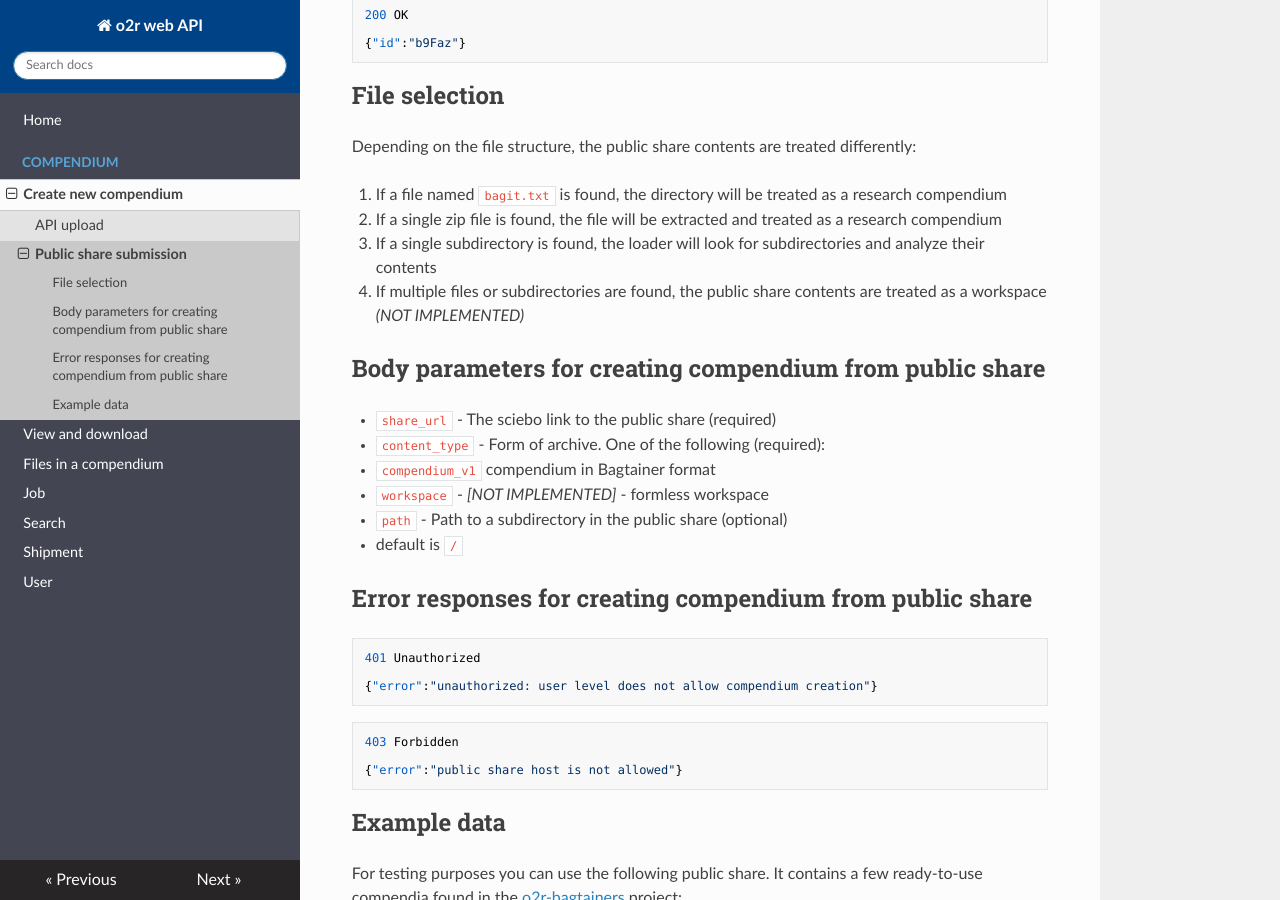
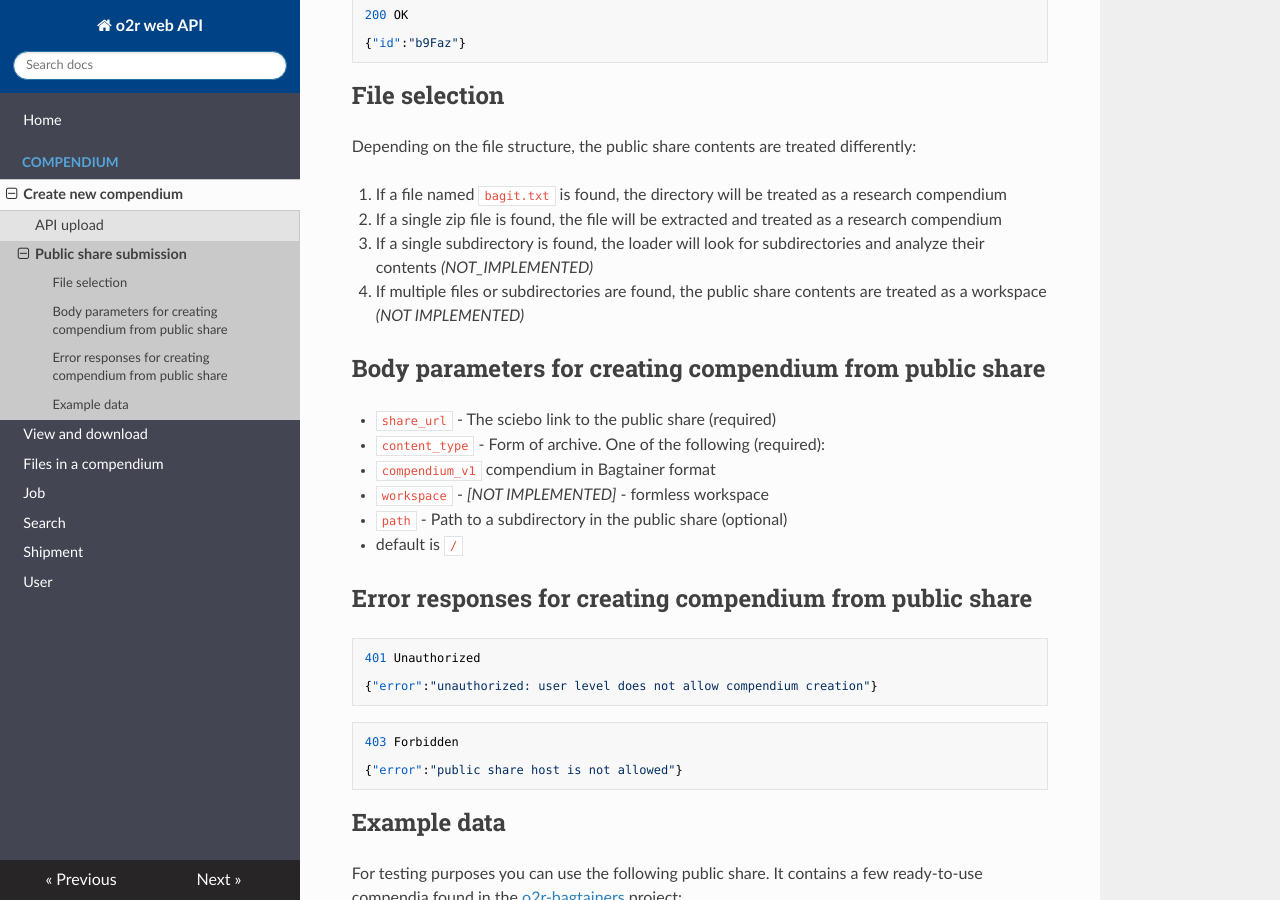
Before and after one commit to o2r-project/api, an MkDocs documentation site: the page built from docs/public-share.md, in a window 1280 px wide and 900 px high, scrolled down 496 px. Built offline with MkDocs 1.6.1, drawn with Linux system fonts in a browser that asks for light colours; nearby versions of some CDN libraries; old or Windows-style settings are respelled for this version of MkDocs.

Commit message:
update public-share.md

```diff
--- a/docs/public-share.md
+++ b/docs/public-share.md
@@ -26,7 +26,7 @@ Depending on the file structure, the public share contents are treated different
 
 1. If a file named `bagit.txt` is found, the directory will be treated as a research compendium
 2. If a single zip file is found, the file will be extracted and treated as a research compendium
-3. If a single subdirectory is found, the loader will look for subdirectories and analyze their contents
+3. If a single subdirectory is found, the loader will look for subdirectories and analyze their contents _(NOT_IMPLEMENTED)_
 4. If multiple files or subdirectories are found, the public share contents are treated as a workspace _(NOT IMPLEMENTED)_
 
 ## Body parameters for creating compendium from public share
```
